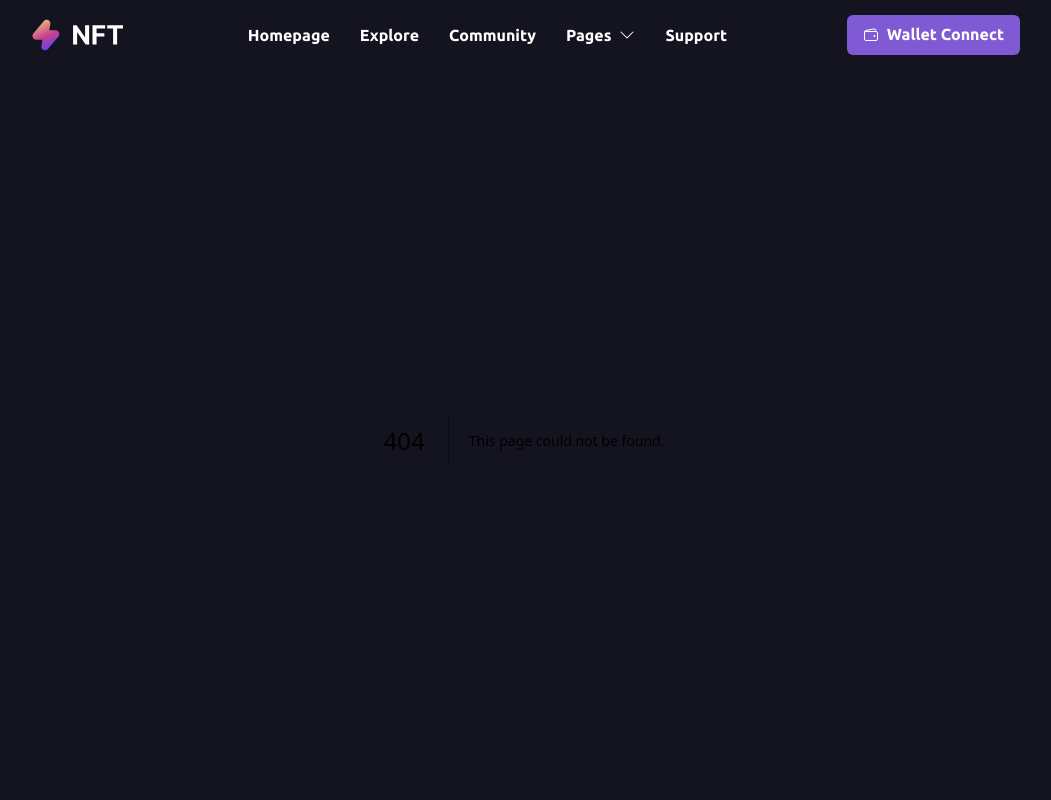
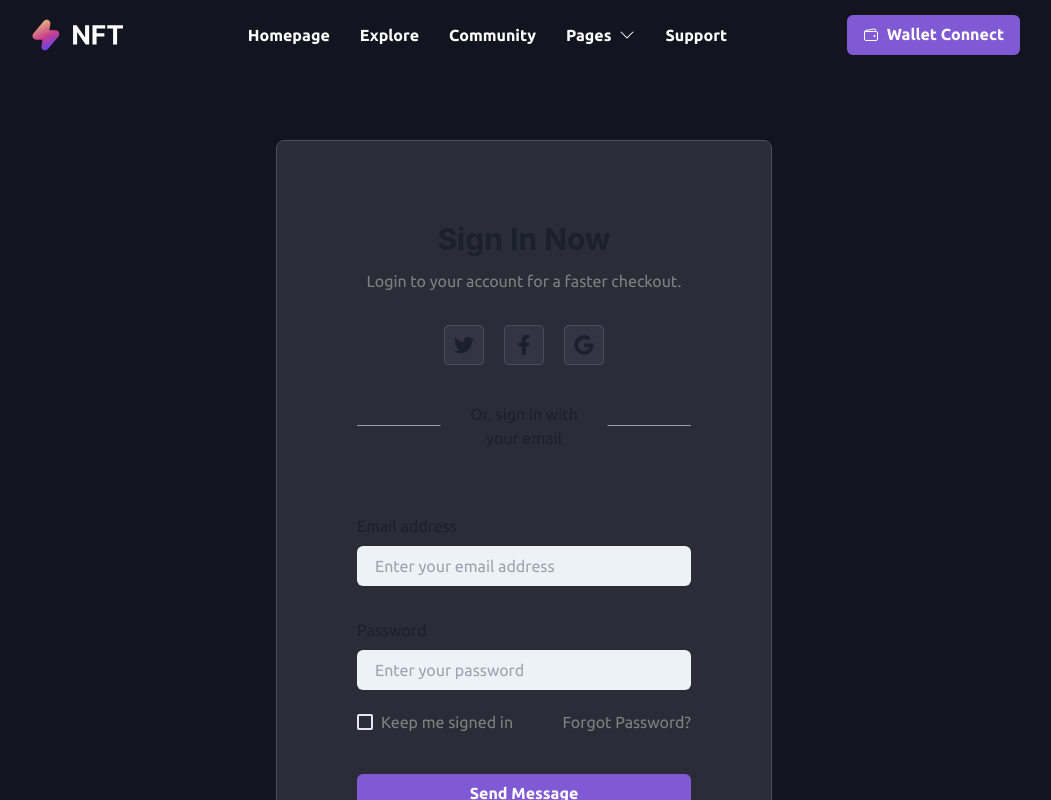
Before and after one commit to Mohammed-Taysser/nft, a Next.js app: page /login in a window 1280 px wide. Before the commit this address had no page. Shown: the top 800 px of the page, without its empty margins (116-1167 px from the left). Built offline with nearby package versions, Linux system fonts and the light colour scheme.

Commit message:
create login page

```diff
--- a/src/app/layout.tsx
+++ b/src/app/layout.tsx
@@ -11,6 +11,7 @@ export const metadata: Metadata = {
   description:
     "Discover a digital realm where creativity meets blockchain on our NFT website. Immerse yourself in a vibrant marketplace where artists tokenize their unique works, transforming art into one-of-a-kind digital assets. From stunning visuals to rare collectibles, our platform bridges the gap between creators and collectors. Dive into a decentralized ecosystem where authenticity is guaranteed through blockchain technology, ensuring each NFT is a testament to the artist's genius. Whether you're an artist seeking to showcase your talent or a collector in search of exclusive digital treasures, our NFT website is your gateway to a dynamic, secure, and limitless world of digital art ownership.",
 };
+
 function RootLayout(props: Readonly<{ children: React.ReactNode }>) {
   return (
     <html lang='en'>
--- /dev/null
+++ b/src/app/login/page.tsx
@@ -0,0 +1,71 @@
+import LoginForm from '@/components/auth/LoginForm';
+import {
+  AbsoluteCenter,
+  Box,
+  Container,
+  Divider,
+  Flex,
+  Heading,
+  Text,
+} from '@chakra-ui/react';
+import { Metadata } from 'next';
+import Link from 'next/link';
+import { FaFacebookF, FaGoogle, FaTwitter } from 'react-icons/fa';
+
+export const metadata: Metadata = {
+  title: 'Login',
+};
+
+function Login() {
+  return (
+    <Container my={100}>
+      <Flex justifyContent='center'>
+        <Box className='lg:w-[50%] bg-[#2c2c39] border border-solid border-[#4d4c5a]  rounded-lg px-5 lg:px-20 py-20'>
+          <div className='text-center'>
+            <Heading as='h3' size='lg'>
+              Sign In Now
+            </Heading>
+
+            <Text mt={3} color='gray'>
+              Login to your account for a faster checkout.
+            </Text>
+
+            <Flex gap={5} mt={8} mb={5} justify='center'>
+              <div className='bg-[#353444] border border-solid border-[#4d4c5a] w-10 h-10 rounded flex items-center justify-center text-xl cursor-pointer hover:bg-white hover:text-black   duration-500'>
+                <FaTwitter />
+              </div>
+
+              <div className='bg-[#353444] border border-solid border-[#4d4c5a] w-10 h-10 rounded flex items-center justify-center text-xl cursor-pointer hover:bg-white hover:text-black   duration-500'>
+                <FaFacebookF />
+              </div>
+
+              <div className='bg-[#353444] border border-solid border-[#4d4c5a] w-10 h-10 rounded flex items-center justify-center text-xl cursor-pointer hover:bg-white hover:text-black   duration-500'>
+                <FaGoogle />
+              </div>
+            </Flex>
+
+            <Box position='relative' py='10'>
+              <Divider />
+              <AbsoluteCenter bg='#2c2c39' px='4'>
+                Or, sign in with your email
+              </AbsoluteCenter>
+            </Box>
+          </div>
+
+          <LoginForm />
+
+          <Divider mt={10} mb={5} />
+
+          <div className='text-center text-[gray]'>
+            Don't you have an account?{' '}
+            <Link href='/register' className='hover:text-white duration-300'>
+              Sign up
+            </Link>
+          </div>
+        </Box>
+      </Flex>
+    </Container>
+  );
+}
+
+export default Login;
--- /dev/null
+++ b/src/components/auth/LoginForm.tsx
@@ -0,0 +1,81 @@
+'use client';
+
+import { Button, Checkbox, Flex, Input, Text } from '@chakra-ui/react';
+import Link from 'next/link';
+import { ChangeEvent, FormEvent, useState } from 'react';
+
+function LoginForm() {
+  const [formInfo, setFormInfo] = useState({
+    email: '',
+    password: '',
+    keepMeSignIn: false,
+  });
+
+  const onInputChange = (evt: ChangeEvent<HTMLInputElement>) => {
+    const name = evt.target.name as keyof typeof formInfo;
+
+    setFormInfo((prev) => ({ ...prev, [name]: evt.target.value }));
+  };
+
+  const onCheckboxChange = (evt: ChangeEvent<HTMLInputElement>) => {
+    const name = evt.target.name as keyof typeof formInfo;
+
+    setFormInfo((prev) => ({ ...prev, [name]: evt.target.checked }));
+  };
+
+  const onFormSubmit = (evt: FormEvent<HTMLFormElement>) => {
+    evt.preventDefault();
+    console.log(formInfo);
+  };
+
+  return (
+    <form onSubmit={onFormSubmit} className='mt-12'>
+      <Text mb='8px'>Email address</Text>
+
+      <Input
+        type='email'
+        name='email'
+        required
+        value={formInfo.email}
+        variant='filled'
+        onChange={onInputChange}
+        placeholder='Enter your email address'
+      />
+
+      <Text mt={8} mb='8px'>
+        Password
+      </Text>
+
+      <Input
+        type='password'
+        name='password'
+        required
+        value={formInfo.password}
+        variant='filled'
+        onChange={onInputChange}
+        placeholder='Enter your password'
+      />
+
+      <Flex mt={5} justifyContent='space-between'>
+        <Checkbox
+          className='text-[gray]'
+          name='keepMeSignIn'
+          checked={formInfo.keepMeSignIn}
+          onChange={onCheckboxChange}
+        >
+          Keep me signed in
+        </Checkbox>
+
+        <Link href='/forget-password' className='text-[gray]'>
+          Forgot Password?
+        </Link>
+      </Flex>
+
+      <Button mt={10} type='submit' className='w-full'>
+        Send Message
+      </Button>
+    </form>
+  );
+}
+
+export default LoginForm;
--- a/src/layouts/Base.tsx
+++ b/src/layouts/Base.tsx
@@ -9,6 +9,7 @@ function Base(props: { children: React.ReactNode }) {
   return (
     <>
       <ColorModeScript initialColorMode='dark' />
+
       <Chakra>
         <Navbar />
         {props.children}
```
Also changed, not shown: 1 other file (tests, documents, lock files or other folders).
